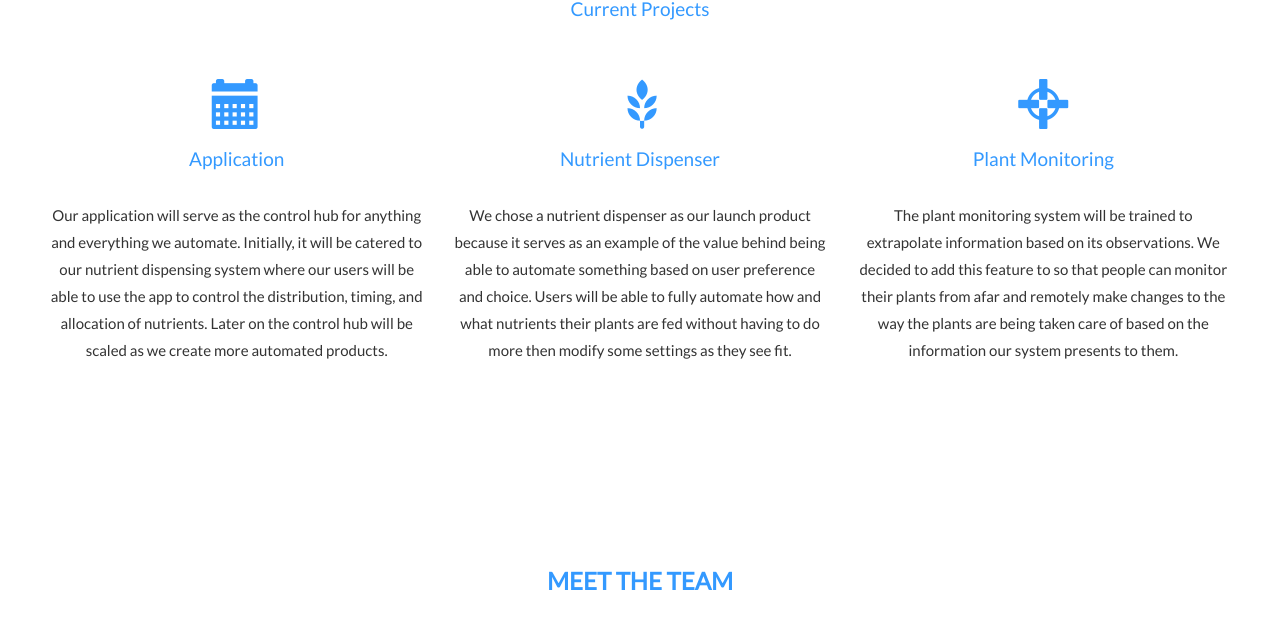
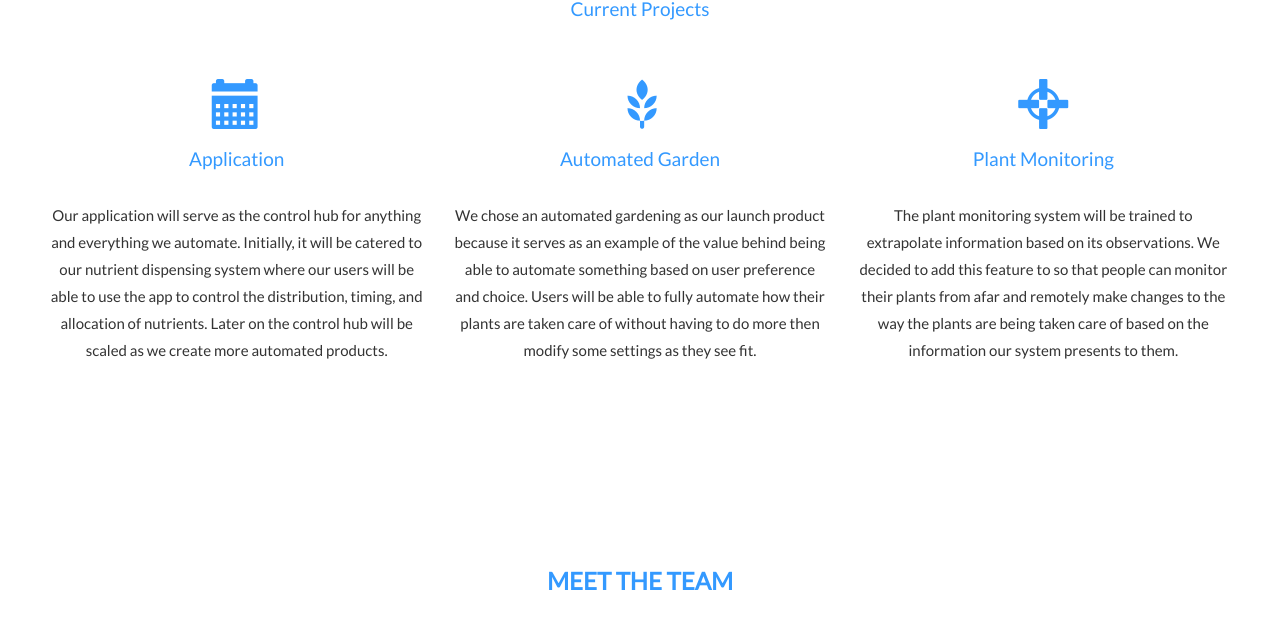
Before and after one commit to VirilioAutomation/VirilioAutomation.github.io, a plain HTML site: page index.html in a window 1280 px wide. Shown: the part 1150-1779 px from the top of the page. Drawn offline with nearby package versions, Linux system fonts and the light colour scheme.

Commit message:
Launch website version 1.1

```diff
--- a/index.html
+++ b/index.html
@@ -66,8 +66,8 @@
       </div>
       <div class="col-sm-4">
         <span class="glyphicon glyphicon-grain logo-small"></span>
-        <h4>Nutrient Dispenser</h4>
-        <p>We chose a nutrient dispenser as our launch product because it serves as an example of the value behind being able to automate something based on user preference and choice.  Users will be able to fully automate how and what nutrients their plants are fed without having to do more then modify some settings as they see fit. </p>
+        <h4>Automated Garden</h4>
+        <p>We chose an automated gardening as our launch product because it serves as an example of the value behind being able to automate something based on user preference and choice. Users will be able to fully automate how their plants are taken care of without having to do more then modify some settings as they see fit.</p>
       </div>
       <div class="col-sm-4">
         <span class="glyphicon glyphicon-screenshot logo-small"></span>
@@ -179,7 +179,7 @@
           <div class="flip-card-back">
             <br>
             <h1>Albert Richardson</h1>
-            <p>Graphics Engineer</p>
+            <p>Electronics Engineer</p>
             <p>Albert studied Physics at UC San Diego. At Virilio, Albert works on the plant monitoring system that will implement the Normalized Difference Vegetation Index (NDVI).</p>
           </div>
         </div>
```
Also changed, not shown: 2 other files.
